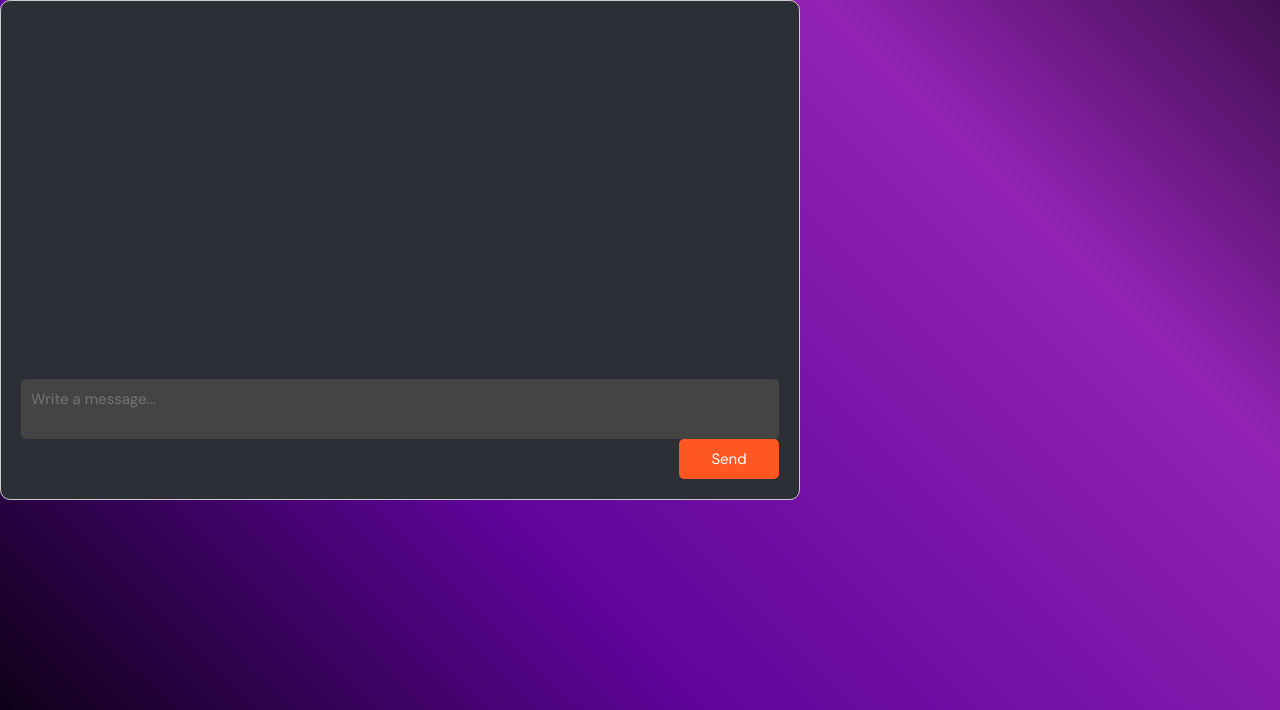
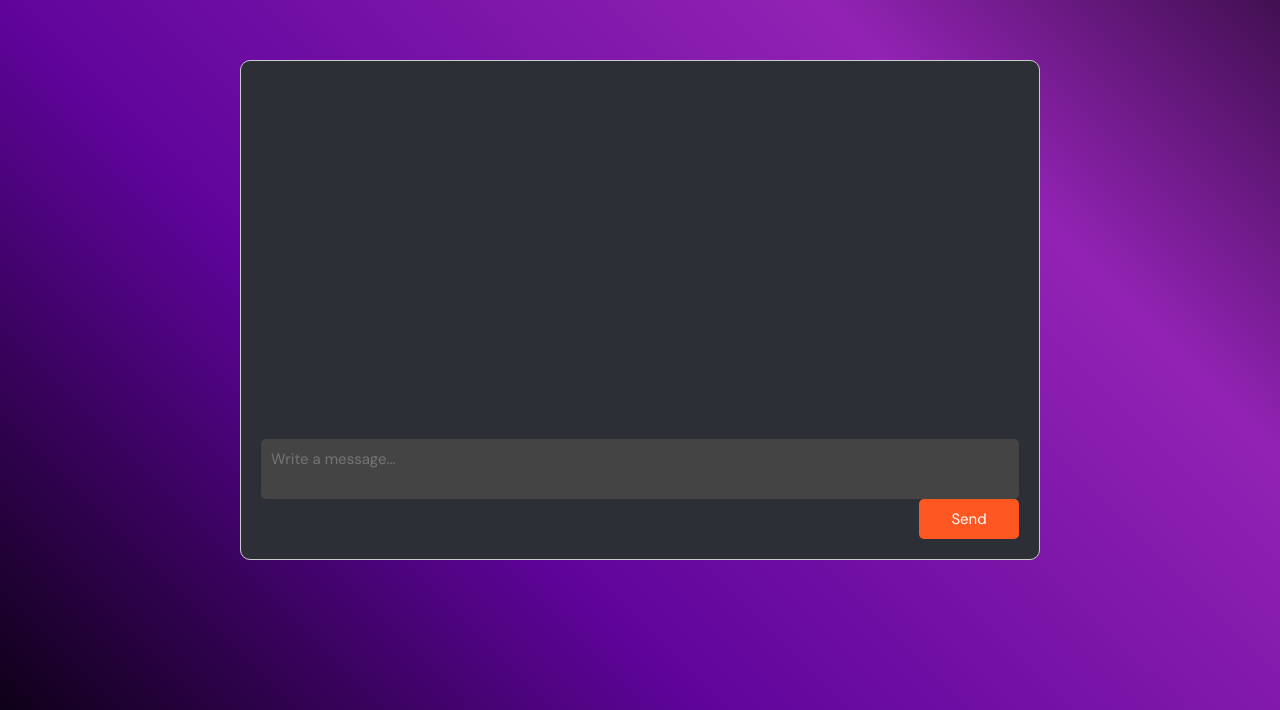
Before and after one commit to Mikku0/VitaRing_project, a Django app: page /chatbot/ in a window 1280 px wide. Shown: the part 90-800 px from the top of the page. Run offline with Django 5.2, Linux system fonts and the light colour scheme; parts of the project's set-up code (start-up, migrations or seed data) failed here and were passed over.

Commit message:
updated frontend

```diff
--- a/static/styles/style.css
+++ b/static/styles/style.css
@@ -1322,6 +1322,10 @@ body {
 
 /* Stylowanie okna czatu */
 #chatbox {
+    position: absolute;
+    top: 50%;
+    left: 50%;
+    transform: translate(-50%, -50%);
     width: 80%;
     max-width: 800px;
     height: 500px;
```
